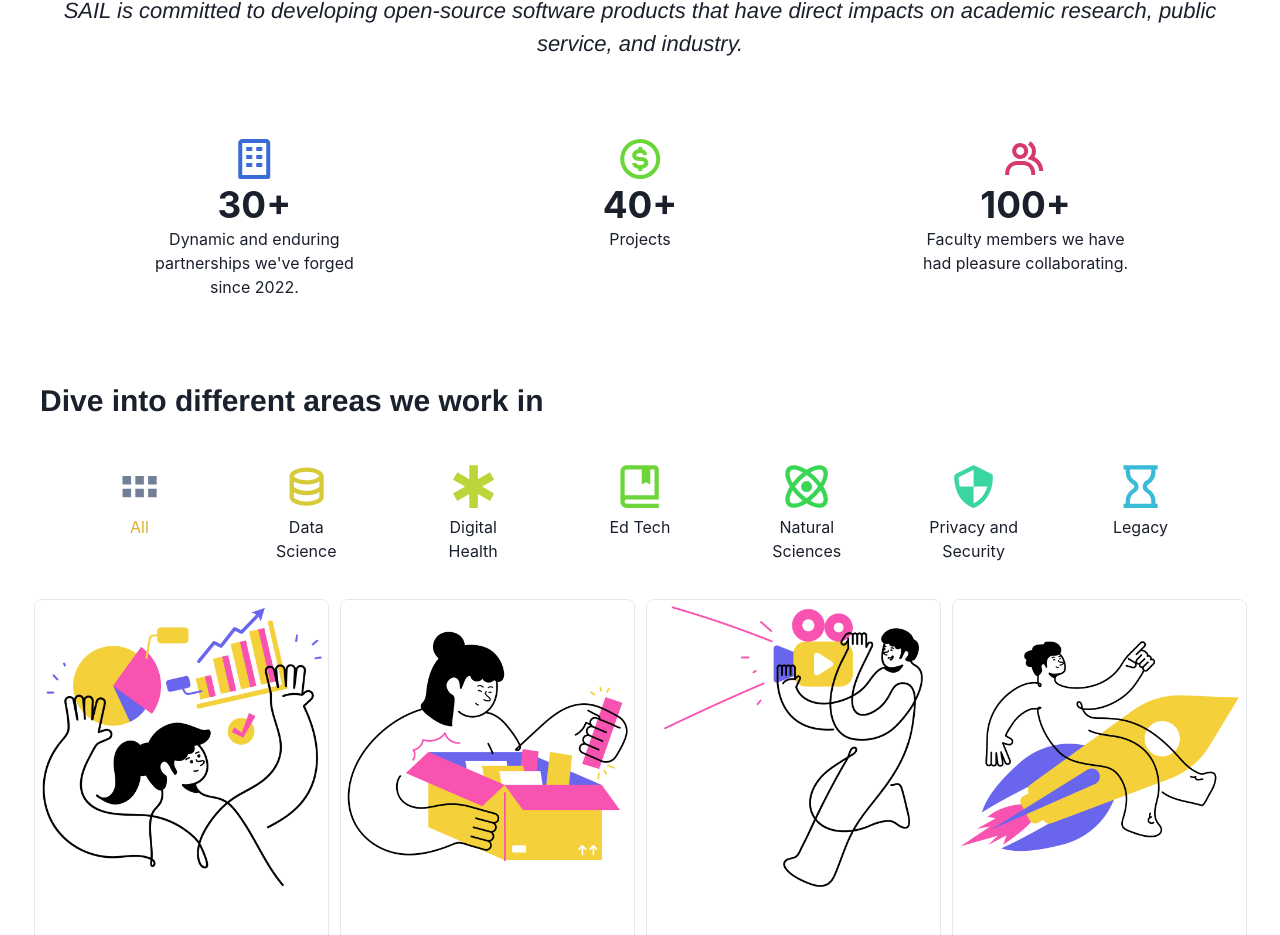
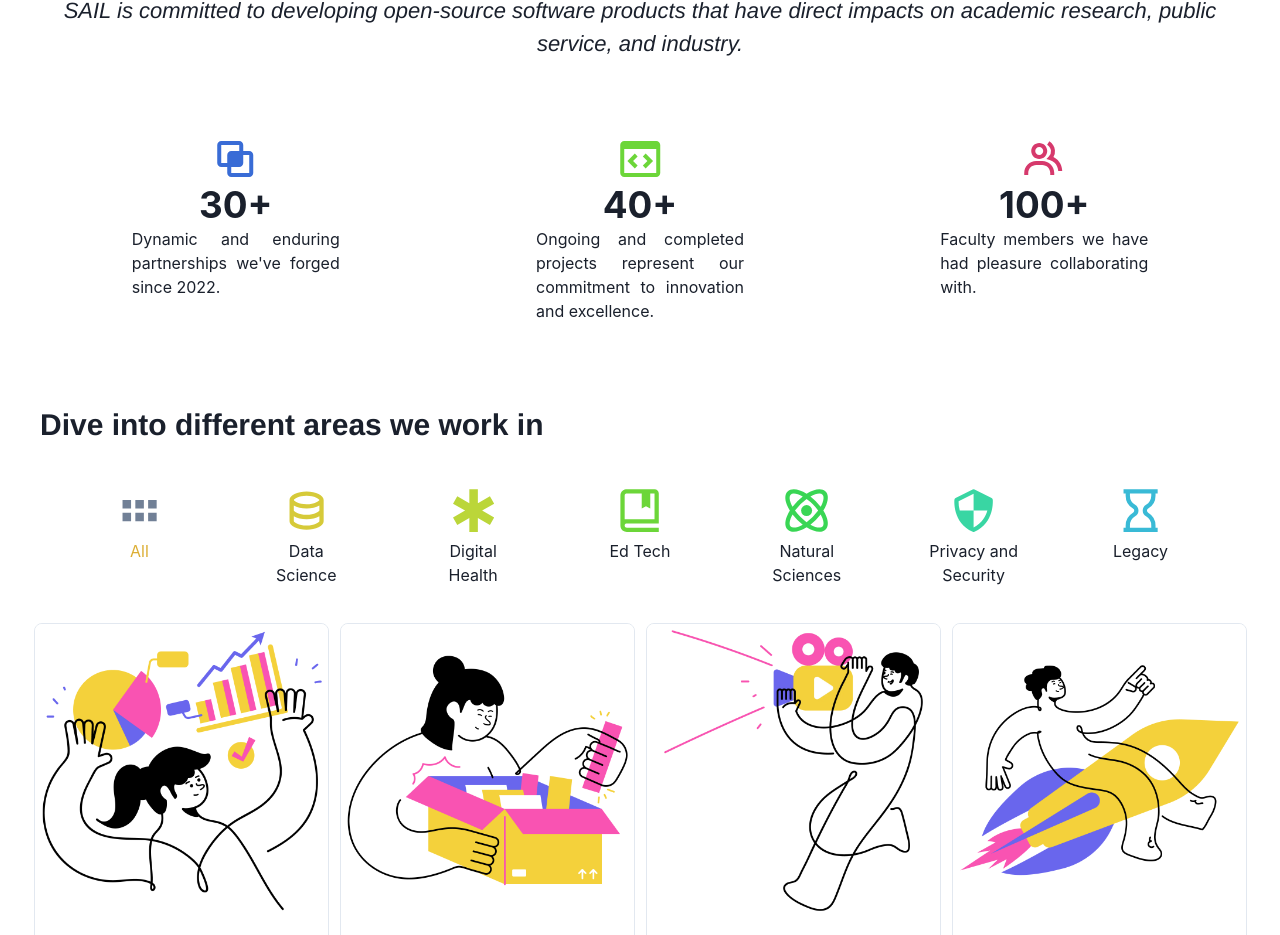
Before and after one commit to hicsail/hicsail.github.io, a React app: page /projects in a window 1280 px wide. Shown: the part 1176-2111 px from the top of the page. Built offline with nearby package versions, Linux system fonts and the light colour scheme.

Commit message:
tweaked data visual

```diff
--- a/src/components/DataVisual/DataVisual.css
+++ b/src/components/DataVisual/DataVisual.css
@@ -21,10 +21,14 @@
   font-size: 2.3rem;
 }
 
+#innerCard:hover {
+  color: #dcae34;
+}
+
 #cardText {
-  margin-left: auto;
-  margin-right: auto;
-  text-align: center;
+  margin-left: inherit;
+  margin-right: inherit;
+  text-align: justify;
   font-size: 1rem;
 }
 
--- a/src/components/DataVisual/DataVisual.tsx
+++ b/src/components/DataVisual/DataVisual.tsx
@@ -8,7 +8,13 @@
   Text,
   useColorModeValue,
 } from '@chakra-ui/react';
-import { BiDollarCircle, BiBuilding, BiGroup } from 'react-icons/bi';
+import {
+  BiDollarCircle,
+  BiBuilding,
+  BiGroup,
+  BiCodeBlock,
+  BiIntersect,
+} from 'react-icons/bi';
 import * as React from 'react';
 import './DataVisual.css';
 import data from '../../utils/data/data.json';
@@ -20,12 +26,12 @@
       <CardBody backgroundColor={useColorModeValue('white', 'gray.800')}>
         <HStack id="stackityStack">
           <Box id="innerCard">
-            <Icon id="cardIcon" as={BiBuilding} color="#396CD6" />
+            <Icon id="cardIcon" as={BiIntersect} color="#396CD6" />
             <Heading id="cardHeading">{dataVisual[0].header}</Heading>
             <Text id="cardText">{dataVisual[0].content}</Text>
           </Box>
           <Box id="innerCard">
-            <Icon id="cardIcon" as={BiDollarCircle} color="#6CD639" />
+            <Icon id="cardIcon" as={BiCodeBlock} color="#6CD639" />
             <Heading id="cardHeading">{dataVisual[1].header}</Heading>
             <Text id="cardText">{dataVisual[1].content}</Text>
           </Box>
--- a/src/pages/Projects/Projects.tsx
+++ b/src/pages/Projects/Projects.tsx
@@ -15,7 +15,7 @@
   };
   const projects = data['projects'];
   return (
-    <Box>
+    <Box flex="1 0 auto">
       <Box
         id="imgContainer"
         sx={{
--- a/src/utils/data/data.json
+++ b/src/utils/data/data.json
@@ -532,10 +532,13 @@
       "header": "30+",
       "content": "Dynamic and enduring partnerships we've forged since 2022."
     },
-    { "header": "40+", "content": "Projects" },
+    {
+      "header": "40+",
+      "content": "Ongoing and completed projects represent our commitment to innovation and excellence."
+    },
     {
       "header": "100+",
-      "content": "Faculty members we have had pleasure collaborating."
+      "content": "Faculty members we have had pleasure collaborating with."
     }
   ]
 }
```
